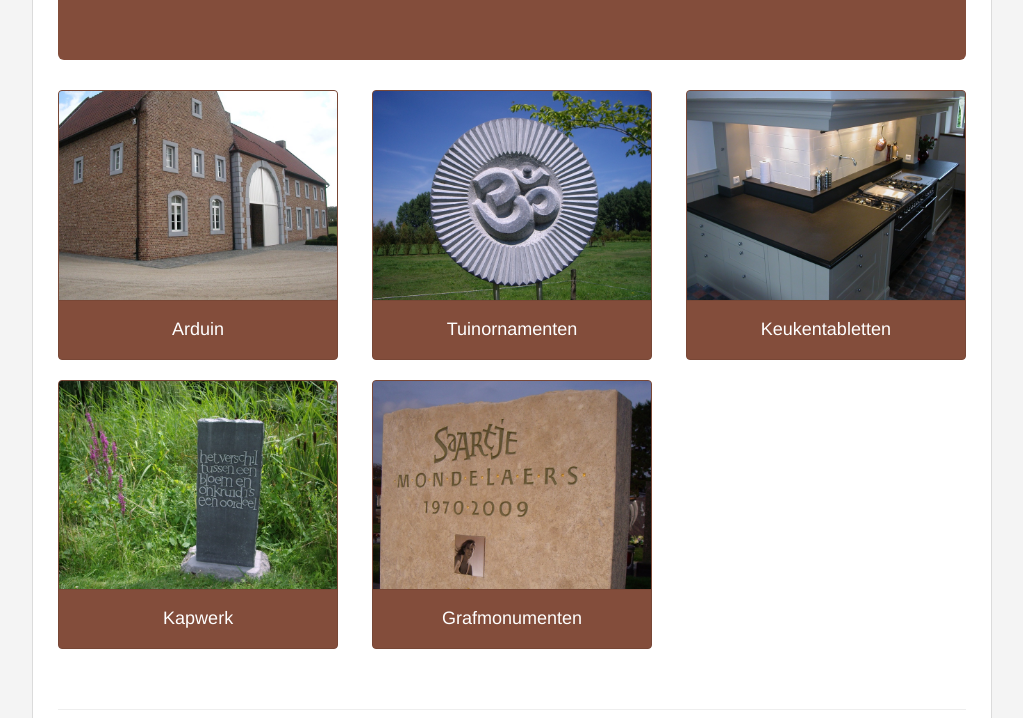
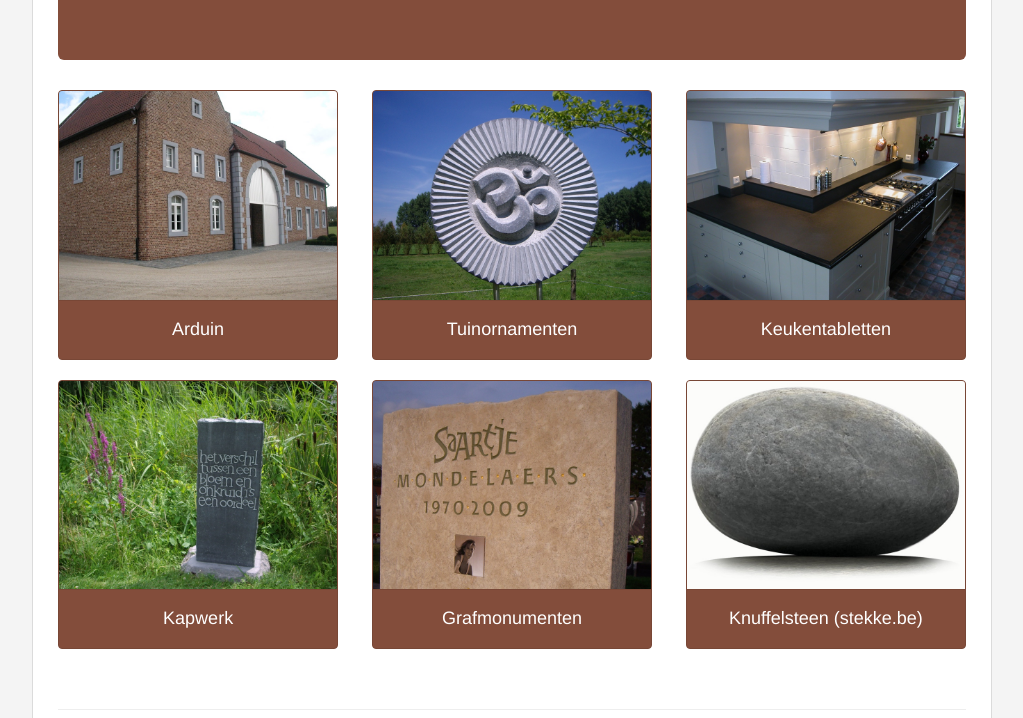
Before and after one commit to janssit/steenkapperij-juchtmans.be, a website: page code/index.html in a window 1280 px wide. Shown: the part 234-952 px from the top of the page, without its empty margins (128-1151 px from the left). Drawn offline with Linux system fonts and the light colour scheme.

Commit message:
Added knuffelsteen

```diff
--- a/code/index.html
+++ b/code/index.html
@@ -61,6 +61,14 @@
 					</div>
 				</a>
 			</div>
+			<div>
+				<a href="http://www.stekke.be/knuffelsteen" class="thumbnail" data-gallery="enabled" title="Knuffelsteen">
+					<img src="images/knuffelsteen.jpg" width="400" height="300">
+					<div class="caption">
+						<h4>Knuffelsteen (stekke.be)</h4>
+					</div>
+				</a>
+			</div>
 		</div>
 
 		<hr />
```
Also changed, not shown: code/images/knuffelsteen.jpg (added).
